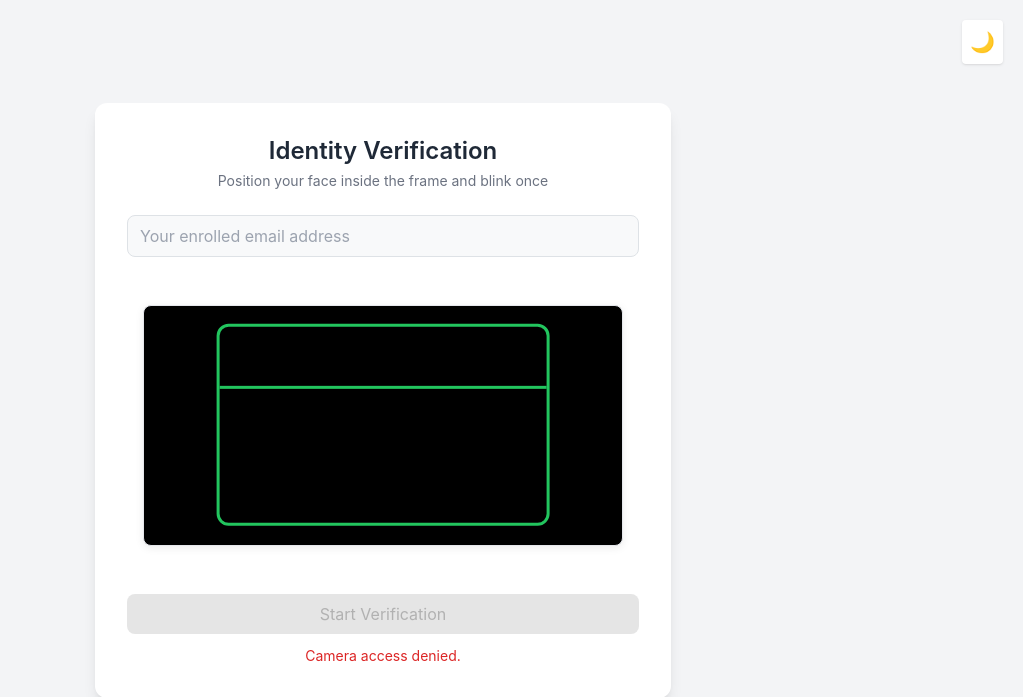
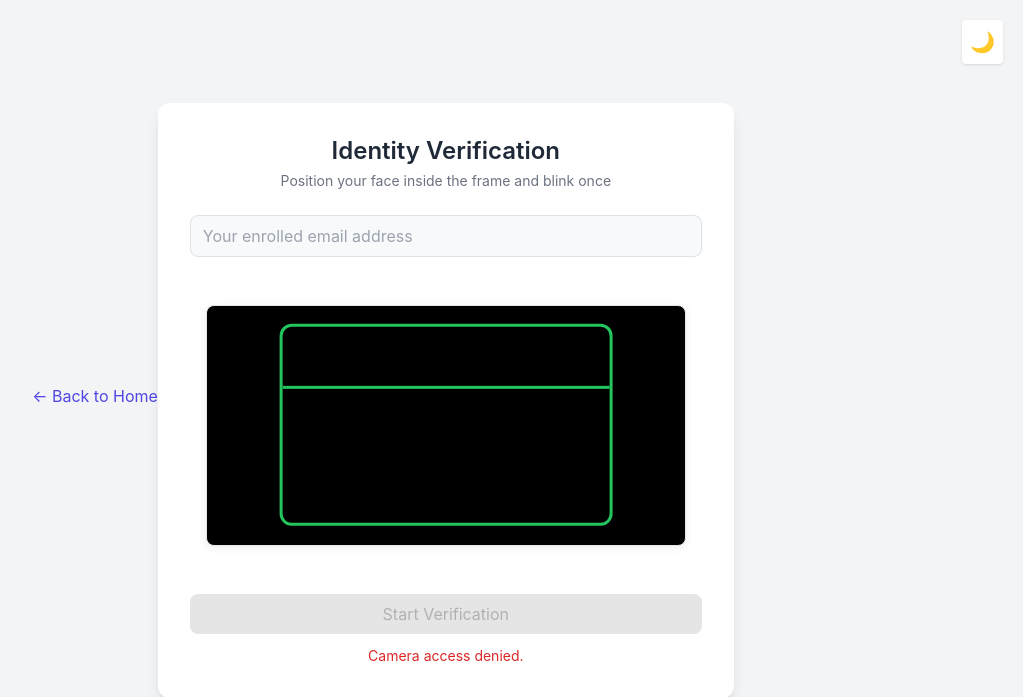
Before and after one commit to mustaphadaniel05-create/fraud-detection-system, a Flask app: page /verify in a window 1280 px wide. Shown: the top 697 px of the page, without its empty margins (257-1280 px from the left). Run offline with Flask 3, Linux system fonts and the light colour scheme; some libraries are stand-ins or nearby versions.

Commit message:
Add 'Back to Home' link to verify page

```diff
--- a/app/templates/verify.html
+++ b/app/templates/verify.html
@@ -51,6 +51,11 @@
 <body class="bg-gray-100 dark:bg-gray-900 min-h-screen flex items-center justify-center px-4">
 
 <button class="theme-toggle fixed top-5 right-5 text-xl bg-white dark:bg-gray-800 p-2 rounded shadow">🌙</button>
+
+<!-- Back to Home link (added without changing any existing code) -->
+<div class="text-center mb-2">
+    <a href="/" class="text-indigo-600 dark:text-indigo-400 hover:underline">← Back to Home</a>
+</div>
 
 <div class="bg-white dark:bg-gray-800 shadow-lg rounded-xl w-full max-w-xl p-8">
     <div class="text-center mb-6">
```
